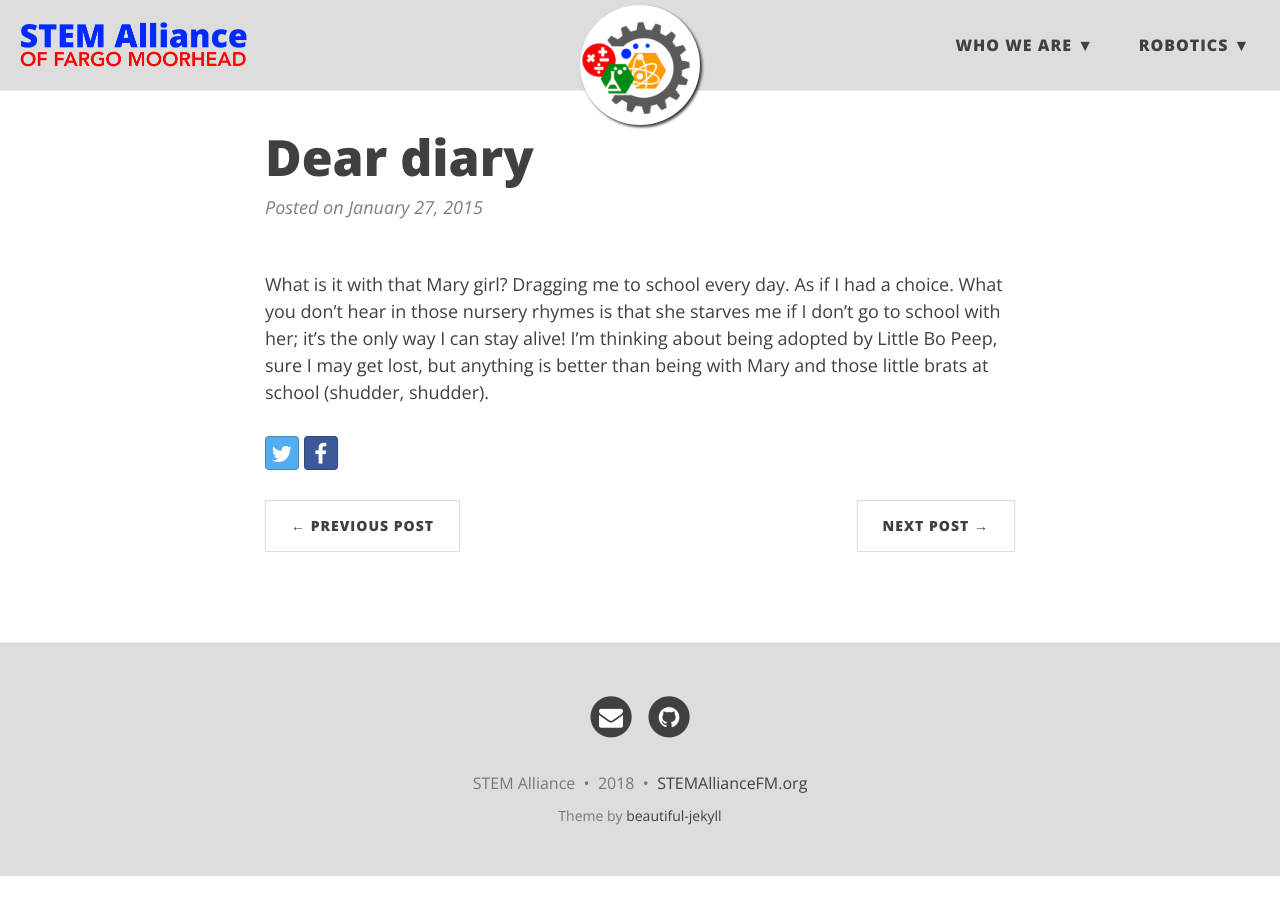
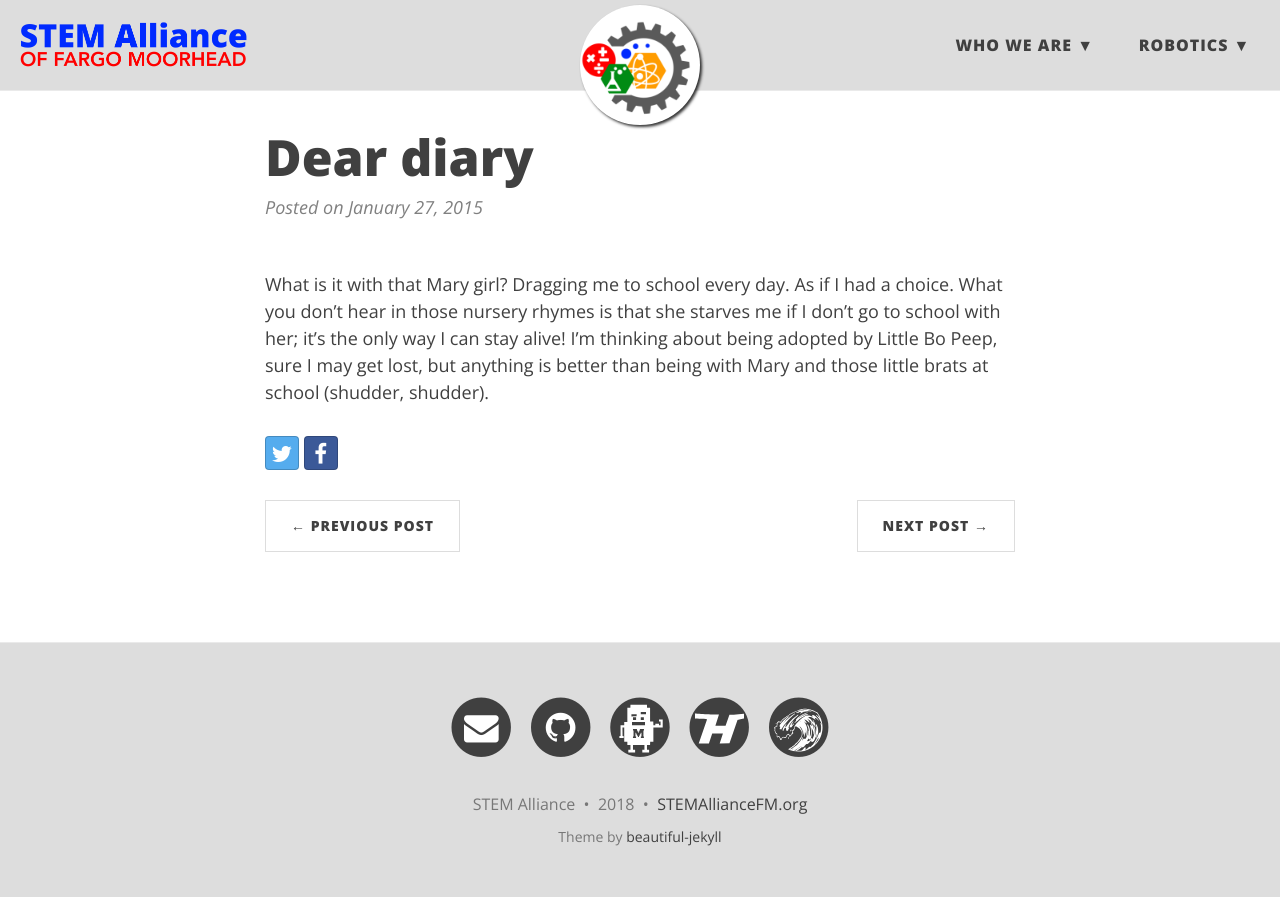
Before and after one commit to rheld22/STEM-Alliance.github.io, a Jekyll site: the page built from posts/_posts/2015-01-27-dear-diary.md, in a window 1280 px wide. Built offline with Jekyll 4.4.1, drawn with Linux system fonts in a browser that asks for light colours; nearby versions of some CDN libraries.

Commit message:
Moved posts. Added team icons in footer.

```diff
--- a/_config.yml
+++ b/_config.yml
@@ -80,6 +80,9 @@ social-network-links:
   email: "contact@stemalliancefm.org"
 #  facebook: daattali
   github: stem-alliance
+  spudnik: moorheadrobotics.org
+  herd: wfrobotics.org
+  redriverrage: redriverrage.com
 #  twitter: daattali
 #  reddit: yourname
 #  google-plus: +DeanAttali
--- a/_includes/footer.html
+++ b/_includes/footer.html
@@ -11,12 +11,18 @@
               <a href="{{ '/feed.xml' | prepend: site.baseurl }}" title="{{ element.name }}">
             {%- elsif curkey == 'yelp' -%}
               <a href="https://{{ site.social-network-links[curkey] }}.yelp.com" title="{{ element.name }}">
+            {%- elsif curkey == 'redriverrage' or curkey == 'herd' or curkey == 'spudnik' -%}
+              <a href="{{element.baseURL}}" title="{{ element.name }}">
             {%- else -%}
               <a href="{{element.baseURL}}{{ site.social-network-links[curkey] }}" title="{{ element.name }}">
             {%- endif -%}
                 <span class="fa-stack fa-lg" aria-hidden="true">
                   <i class="fa fa-circle fa-stack-2x"></i>
+                  {%- if curkey == 'redriverrage' or curkey == 'herd' or curkey == 'spudnik' -%}
+                  <img class="fa fa-stack-1x fa-inverse" src="{{ element.icon }}" />
+                  {%- else -%}
                   <i class="fa {{ element.icon }} fa-stack-1x fa-inverse"></i>
+                  {%- endif -%}
                 </span>
                 <span class="sr-only">{{ element.name }}</span>
               </a>
--- a/css/main.css
+++ b/css/main.css
@@ -335,13 +335,18 @@ footer .theme-by {
     padding: 50px 0;
   }
   footer .footer-links {
-    font-size: 18px;
+    font-size: 26px;
   }
   footer .copyright {
     font-size: 16px;
   }
 }
 
+.footer-links img {
+   width:70%;
+   top: 15%;
+   left: 15%;
+}
 /* --- Post preview --- */
 
 .post-preview {
```
Also changed, not shown: _data/SocialNetworks.yml (+17 -0 lines), img/herd.svg (added), img/rrr.svg (added), img/spud.svg (added), posts/_posts/2015-01-04-first-post.md (renamed from _posts/2015-01-04-first-post.md), posts/_posts/2015-01-15-pirates.md (renamed from _posts/2015-01-15-pirates.md), posts/_posts/2015-01-19-soccer.md (renamed from _posts/2015-01-19-soccer.md), posts/_posts/2015-01-27-dear-diary.md (renamed from _posts/2015-01-27-dear-diary.md), posts/_posts/2015-02-13-hamlet-monologue.md (renamed from _posts/2015-02-13-hamlet-monologue.md), posts/_posts/2015-02-26-flake-it-till-you-make-it.md (renamed from _posts/2015-02-26-flake-it-till-you-make-it.md), posts/_posts/2015-02-28-test-markdown.md (renamed from _posts/2015-02-28-test-markdown.md), posts/index.html (renamed from posts.html), 1 other file.
